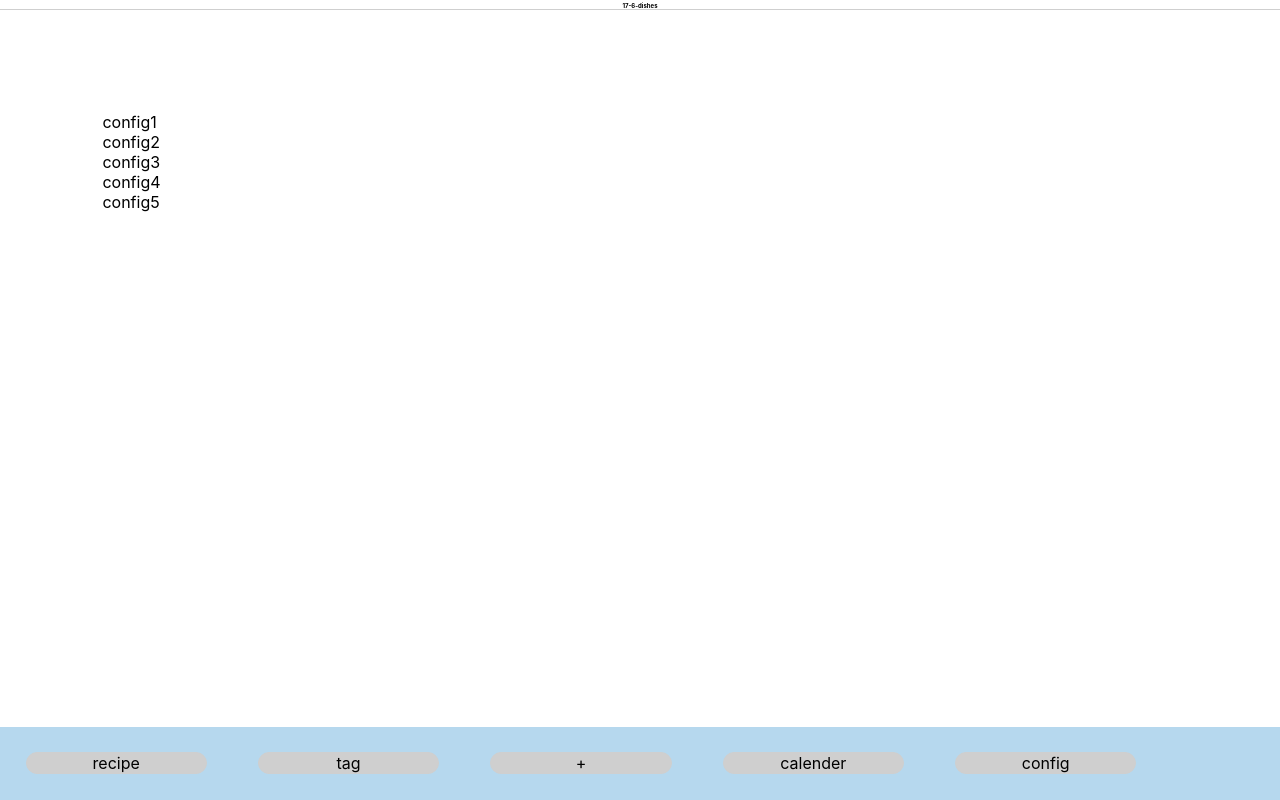
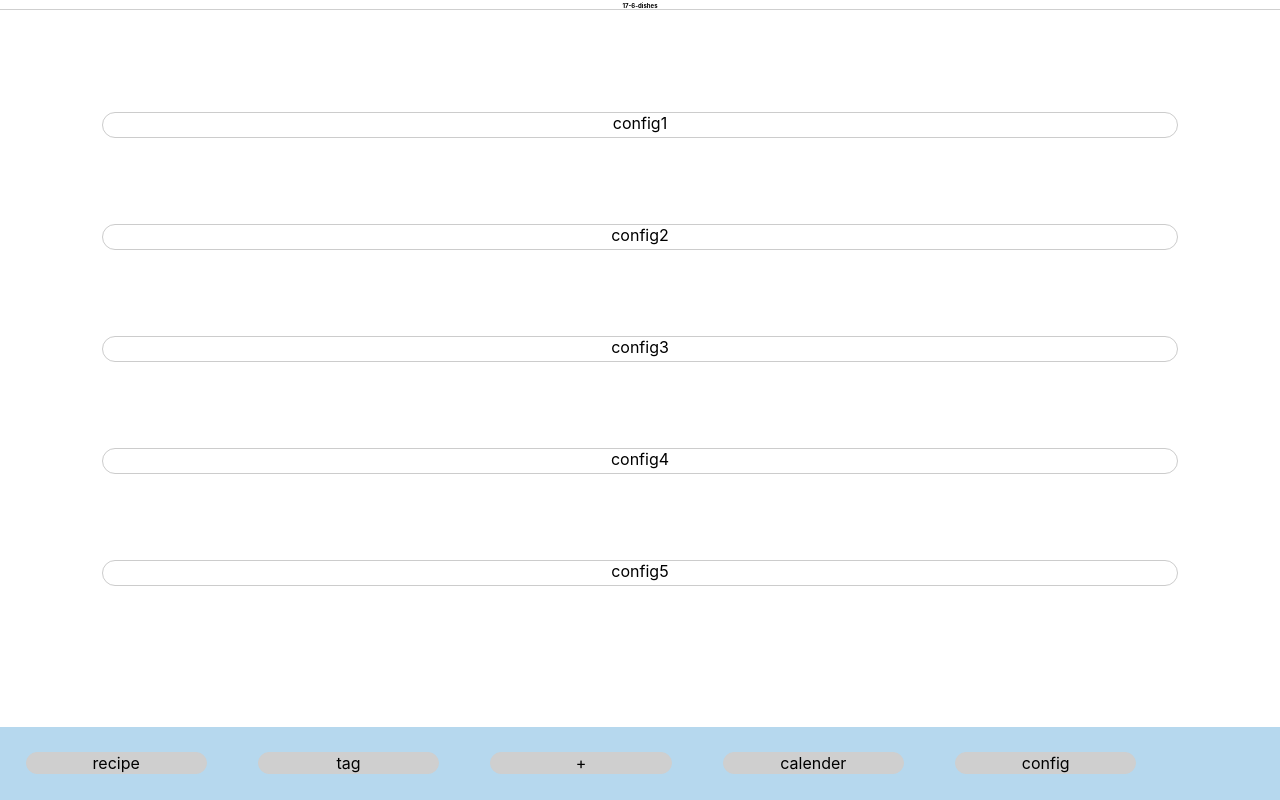
Before and after one commit to ndjndj/dishes-with-react, a React (Create React App) app: page /config in a window 1280 px wide. Built offline with nearby package versions, Linux system fonts and the light colour scheme.

Commit message:
config.css

```diff
--- a/src/styles/config.css
+++ b/src/styles/config.css
@@ -1,3 +1,11 @@
 .config {
     margin: 8%;
 }
+
+.config-link {
+    margin-bottom: 8%;
+    border: 1px solid #CCCCCC;
+    text-align: center;
+    border-radius: 15px;
+    height: 1.5rem;
+}
```
